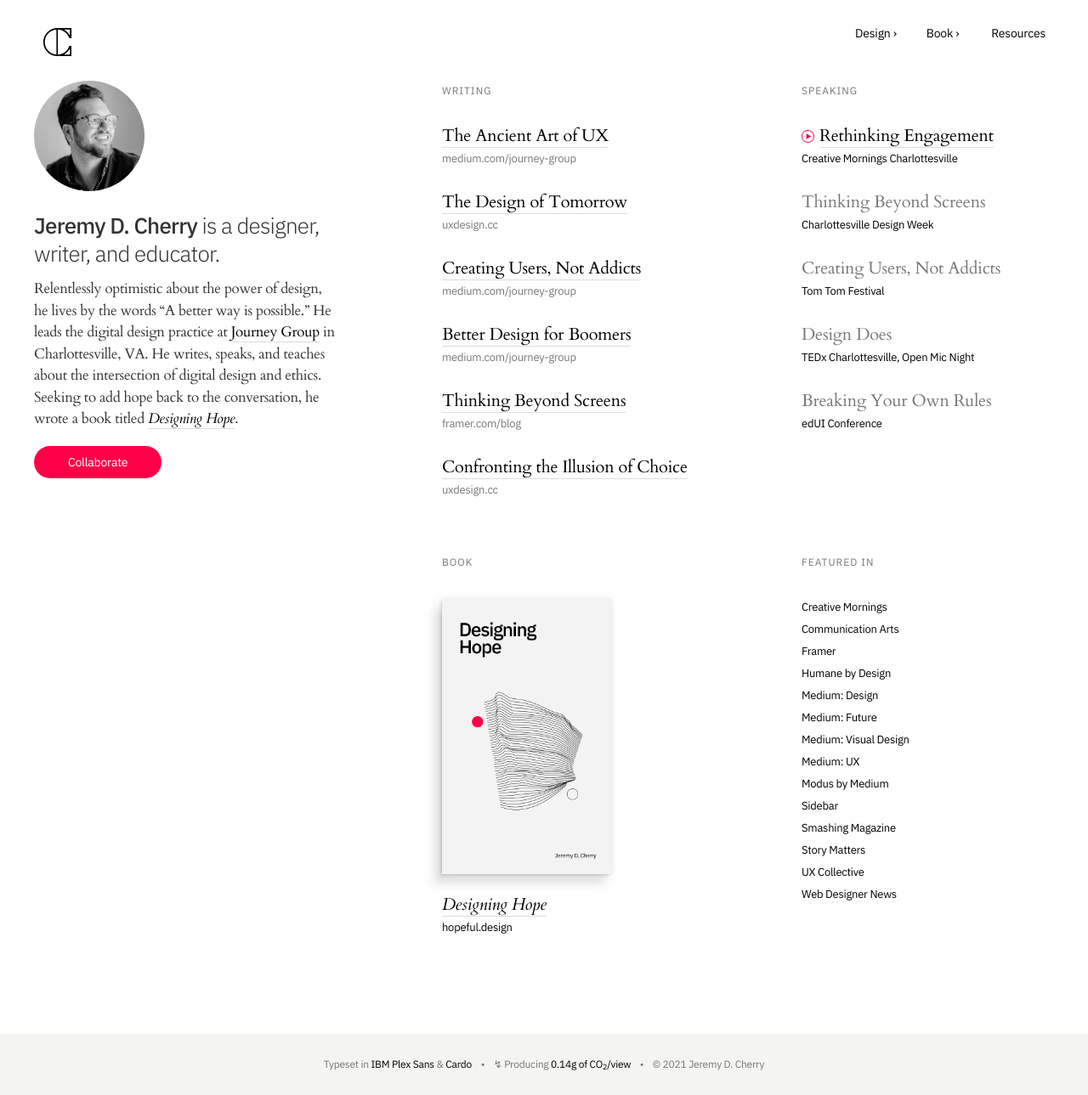
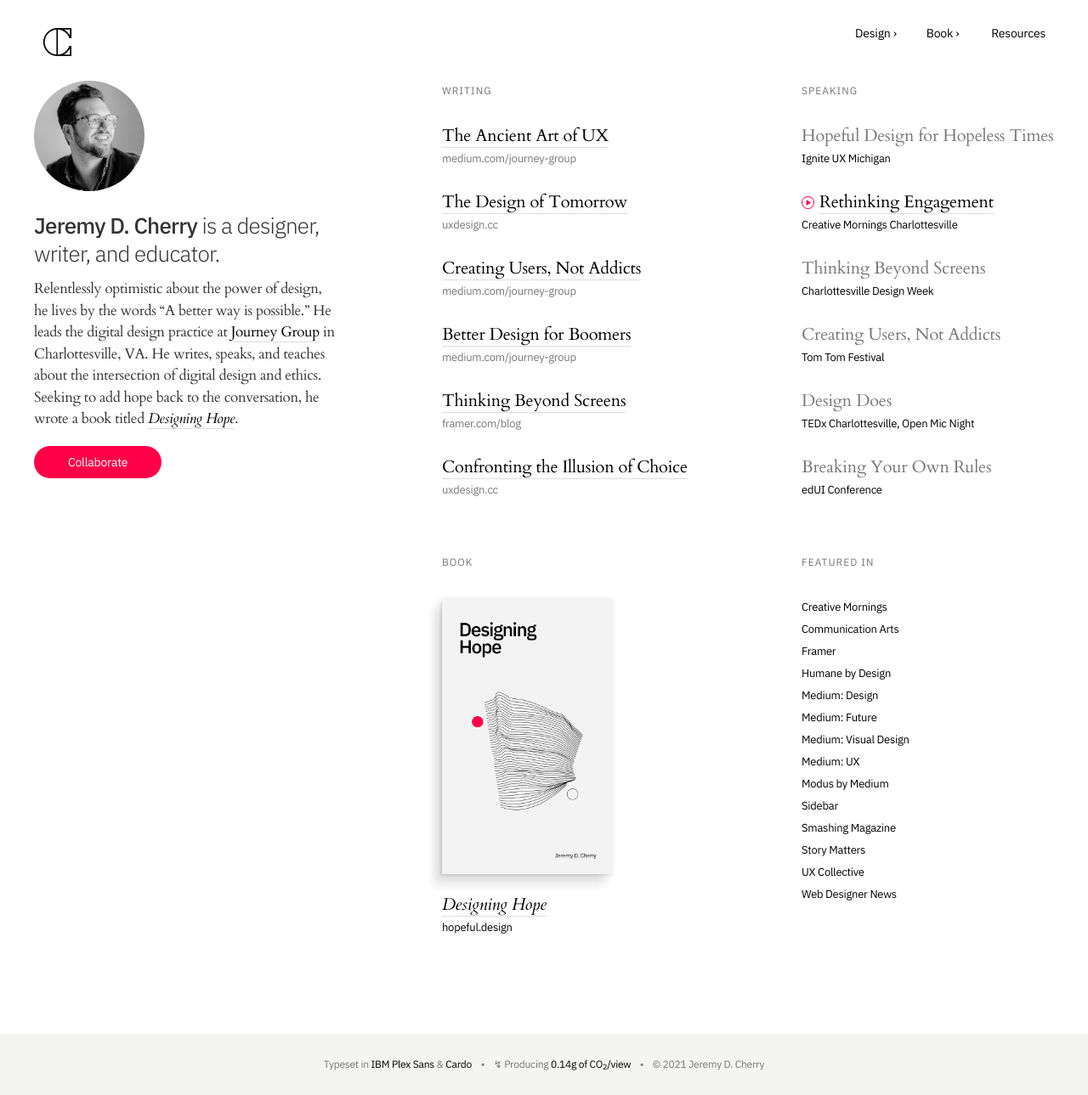
Before and after one commit to jeremydcherry/jeremydcherry.github.io, a Jekyll site: the page built from index.md, in a window 1280 px wide. Shown: the whole page at 85% size. Built offline with Jekyll 4.4.1, drawn with Linux system fonts in a browser that asks for light colours.

Commit message:
Updated Events on Home

```diff
--- a/index.md
+++ b/index.md
@@ -49,22 +49,26 @@ title: Jeremy D. Cherry
   	<h3>Speaking</h3>
   	<br/>
   	<!-- Event 1 -->
+	<h2>Hopeful Design for Hopeless Times</h2>
+	<h4><a href="https://www.igniteuxmi.com/" class="event">Ignite UX Michigan</a></h4>
+	<br/>
+  	<!-- Event 2 -->
   	<h2><img src="/images/play.svg" class="icon"><a href="https://creativemornings.com/talks/jeremy-cherry/1" class="title">Rethinking Engagement</a></h2>
 	<h4><a href="https://creativemornings.com/cities/cvl" class="event">Creative Mornings Charlottesville</a></h4>
 	<br/>
-	<!-- Event 2 -->
+	<!-- Event 3 -->
 	<h2>Thinking Beyond Screens</h2>
 	<h4><a href="https://charlottesvilledesignweek.com/" class="event">Charlottesville Design Week</a></h4>
 	<br/>
-	<!-- Event 3 -->
+	<!-- Event 4 -->
 	<h2>Creating Users, Not Addicts</h2>
 	<h4><a href="https://www.tomtomfoundation.org/" class="event">Tom Tom Festival</a></h4>
 	<br/>
-	<!-- Event 4 -->
+	<!-- Event 5 -->
 	<h2>Design Does</h2>
 	<h4><a href="https://tedxcharlottesville.com/" class="event">TEDx Charlottesville, Open Mic Night</a></h4>
 	<br/>
-	<!-- Event 5 -->
+	<!-- Event 6 -->
 	<h2>Breaking Your Own Rules</h2>
 	<h4><a href="https://virginiahumanities.org/" class="event">edUI Conference</a></h4>
   </div>
```
